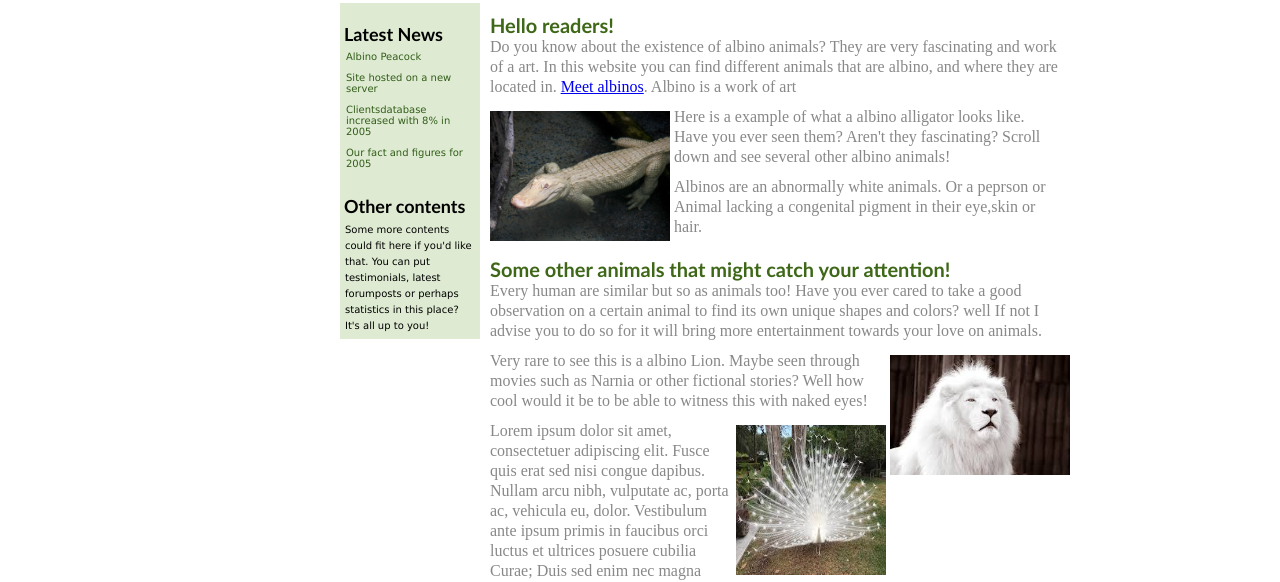
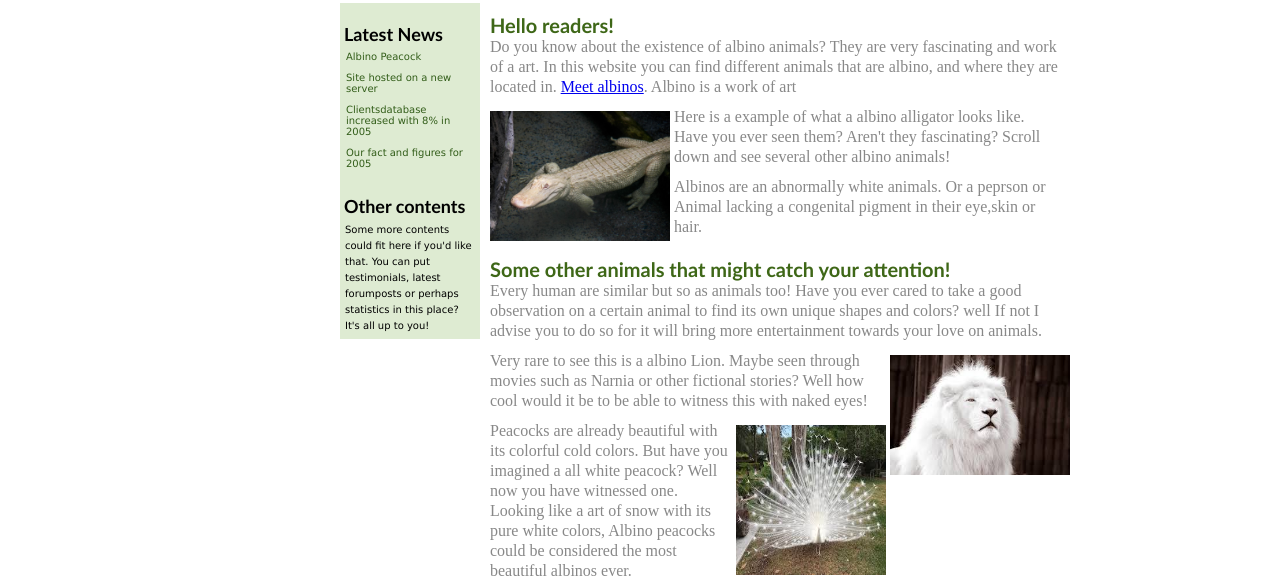
Before and after one commit to FOUR1030/FOUR1030.github.io, a plain HTML site: page index.html in a window 1280 px wide. Shown: the part 213-795 px from the top of the page. Drawn offline with Linux system fonts and the light colour scheme.

Commit message:
Update index.html

```diff
--- a/index.html
+++ b/index.html
@@ -86,14 +86,8 @@
 
 				<p>
 				<img src="images/peacock.jpg" alt="peacock" width="150" height="150" style="float: right; padding: 4px 0 0 4px;" />
-				Lorem ipsum dolor sit amet, consectetuer adipiscing elit.
-				Fusce quis erat sed nisi congue dapibus. Nullam arcu nibh,
-				vulputate ac, porta ac, vehicula eu, dolor. Vestibulum ante
-				ipsum primis in faucibus orci luctus et ultrices posuere cubilia
-				Curae; Duis sed enim nec magna imperdiet laoreet. Maecenas
-				nec mauris. Suspendisse congue adipiscing turpis. Nullam dolor
-				dui, tristique a, gravida eu, porta eu, est. <a href="index.html">Nulla diam</a>. Nullam in dolor.
-				Sed tortor sem, commodo sed, congue hendrerit, lobortis sed, mauris.</p>
+				Peacocks are already beautiful with its colorful cold colors. But have you imagined a all white peacock? Well now you have witnessed one. Looking like a art of snow with its pure white colors, Albino peacocks could be considered the most beautiful albinos ever.
+				</p></p>
 
 				<ul>
 					<li><a href="index.html" title="some list">some listitem</a></li>
```
